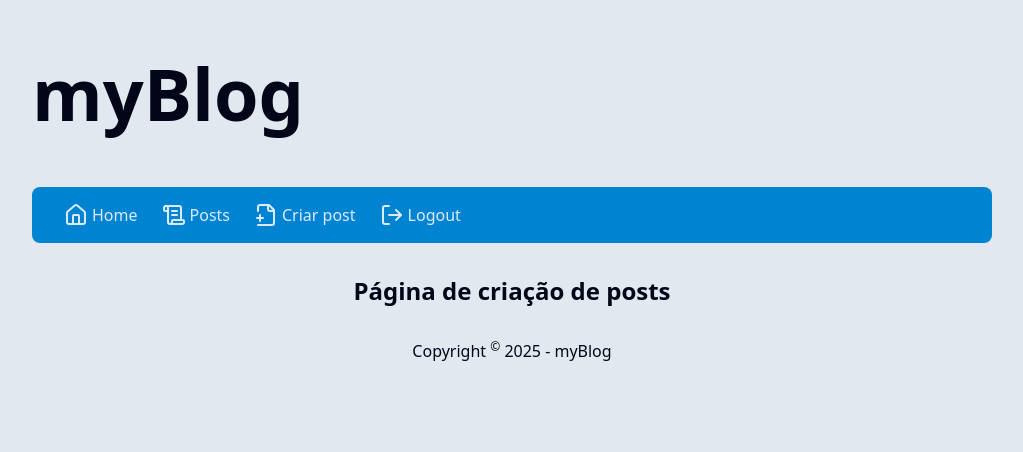
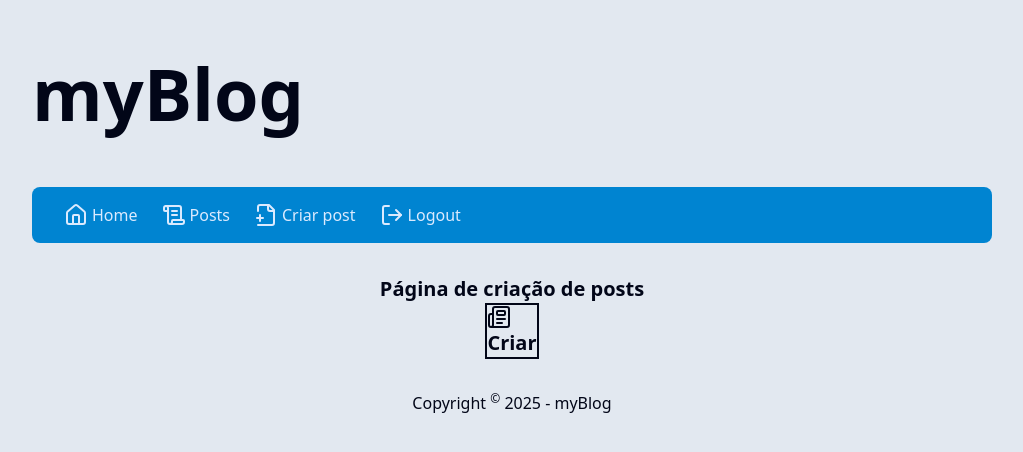
Before and after one commit to drkmatheus/myblog, a Next.js app: page /admin/post/new in a window 1280 px wide. Shown: the top 452 px of the page, without its empty margins (128-1151 px from the left). Built offline with nearby package versions, Linux system fonts and the light colour scheme.

Commit message:
Inicio de componentização de botão

```diff
--- a/src/app/admin/post/new/page.tsx
+++ b/src/app/admin/post/new/page.tsx
@@ -1,3 +1,7 @@
+import { Button } from "@/components/Button";
+import clsx from "clsx";
+import { NewspaperIcon } from "lucide-react";
+
 export const dynamic = "force-dynamic";
 
 type AdminPostIdPageProps = {
@@ -8,8 +12,12 @@ export default async function NewPostPage({ params }: AdminPostIdPageProps) {
   const { id } = await params;
 
   return (
-    <div className="text-2xl text-center font-bold">
+    <div className="text-xl text-center font-bold">
       <h1>Página de criação de posts</h1>
+      <Button className={clsx("border-2")}>
+        <NewspaperIcon />
+        Criar
+      </Button>
     </div>
   );
 }
--- /dev/null
+++ b/src/components/Button/index.tsx
@@ -0,0 +1,9 @@
+type ButtonProps = {} & React.ComponentProps<"button">;
+
+export function Button({ ...props }: ButtonProps) {
+  return (
+    <div>
+      <button {...props} />
+    </div>
+  );
+}
```
